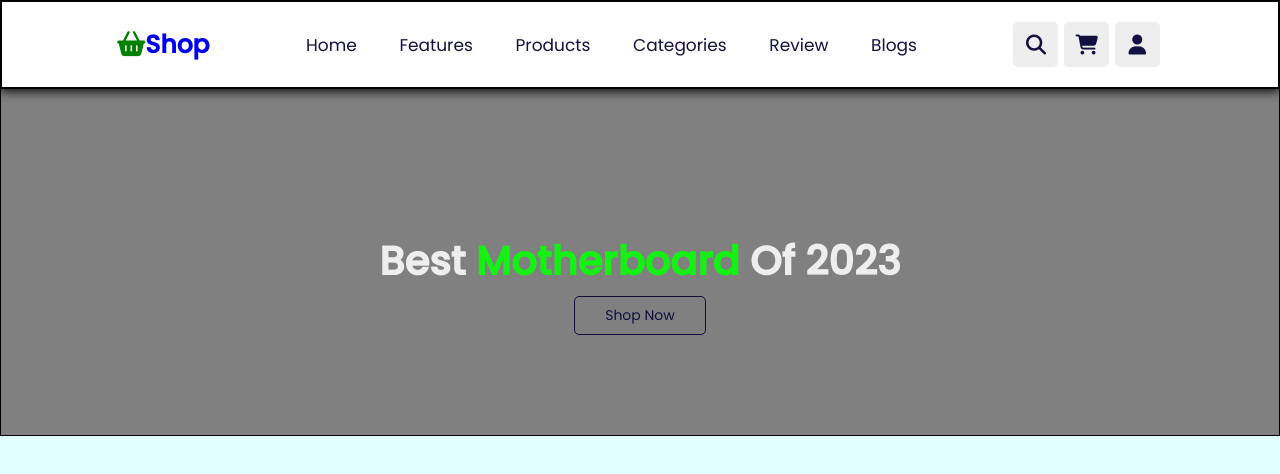
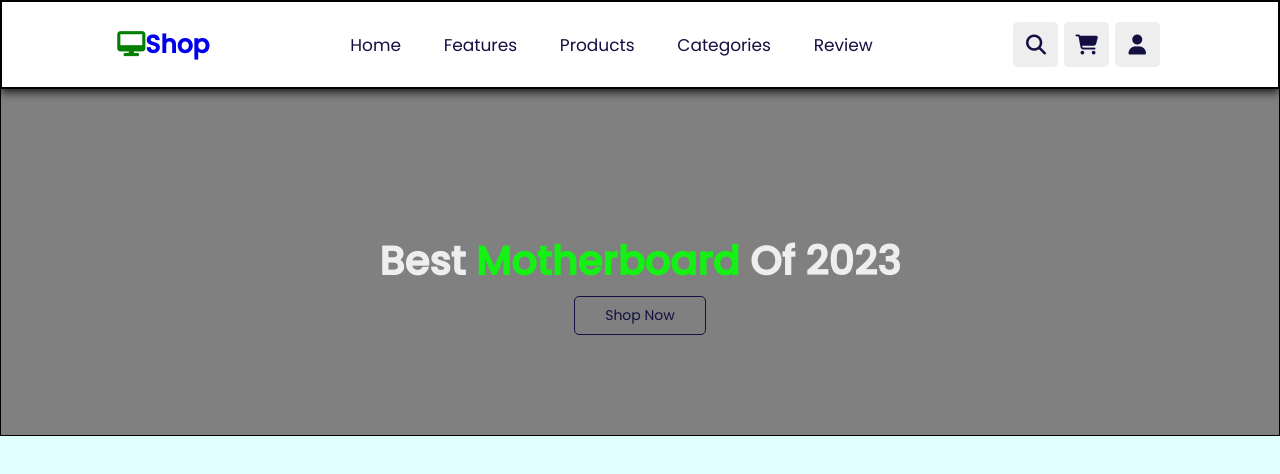
Before and after one commit to eyong24/my-new-individual-project, a plain HTML site: page index.html in a window 1280 px wide. Drawn offline with Linux system fonts and the light colour scheme.

```diff
--- a/index.html
+++ b/index.html
@@ -23,14 +23,13 @@
 <body>
     <!-- HEADER SECTION -->
     <header class="header">
-        <a href="#" class="logo"><i class="fa-solid fa-basket-shopping"></i>shop</a>
+        <a href="#" class="logo"><i class="fa-solid fa-desktop"></i>shop</a>
         <nav class="navbar">
             <a href="#home">Home</a>
             <a href="#features">features</a>
             <a href="#products">products</a>
             <a href="#categories">categories</a>
             <a href="#review">review</a>
-            <a href="#blogs">blogs</a>
         </nav>
 
         <div class="icons">
```
